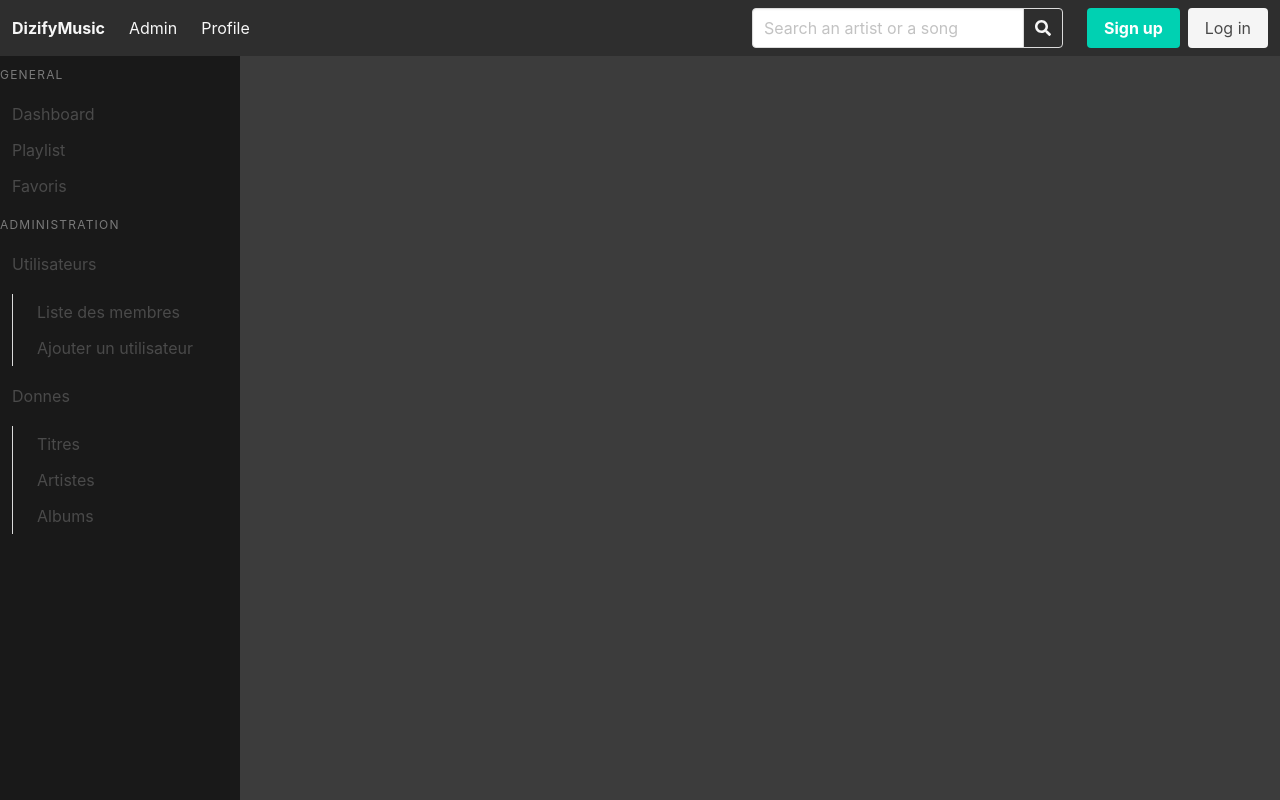
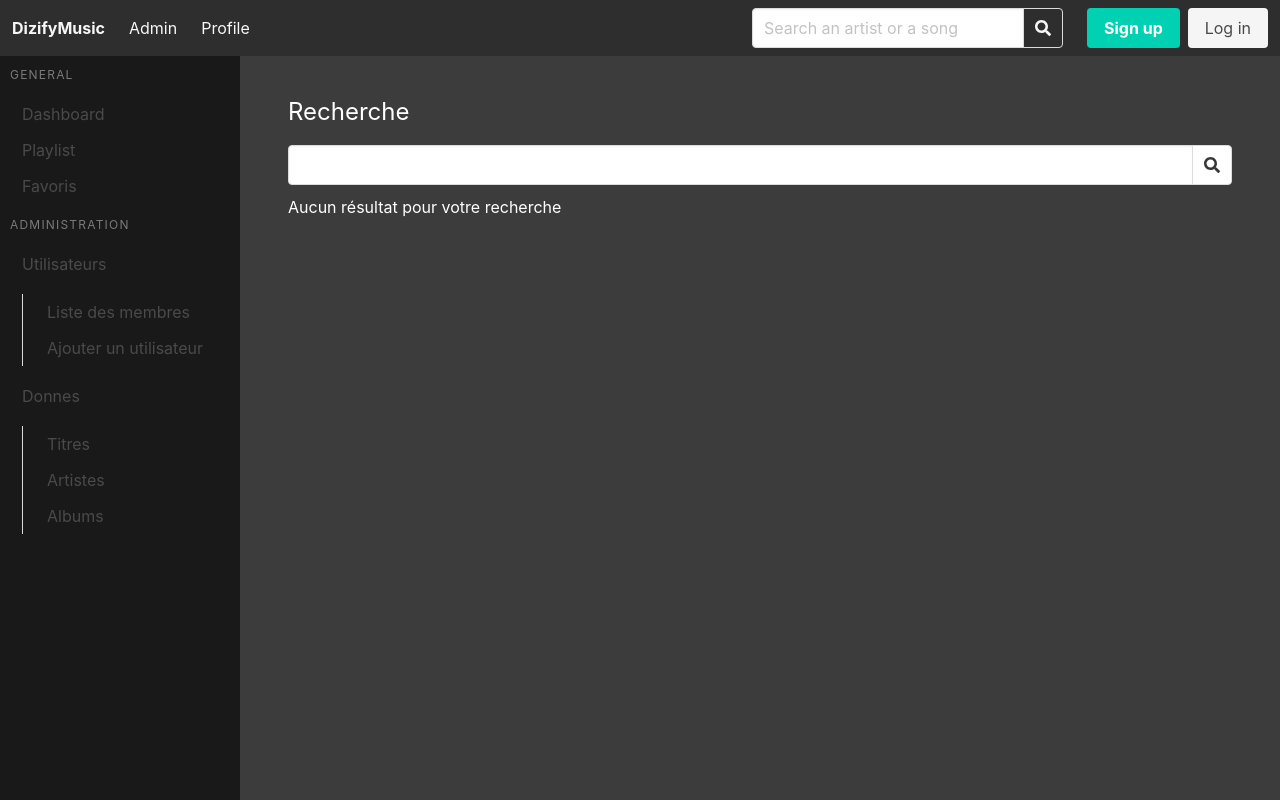
Before and after one commit to ErwannGui/dizifymusic, a React (Create React App) app: page /search in a window 1280 px wide. Built offline with nearby package versions, Linux system fonts and the light colour scheme.

Commit message:
reorganize projet sturcture & add search page

```diff
--- a/src/App.js
+++ b/src/App.js
@@ -1,16 +1,18 @@
-import logo from './logo.svg';
+// import logo from './logo.svg';
 import './App.scss';
 import './App.css';
 import Header from './header';
 import React from "react";
 import PrivateRoute from "./private-route";
-import Admin from "./admin";
+import Admin from "./pages/admin";
 import {fakeAuth} from "./fakeAuth";
-import {Route, Switch} from "react-router-dom";
-import Home from "./home";
-import Profile from "./profile";
-import ArtisteDetails from "./artiste_details";
-import AlbumDetails from "./album_details";
+import {Link, Route, Switch} from "react-router-dom";
+import Home from "./pages/home";
+import Profile from "./pages/profile";
+import Search from "./pages/search";
+
+import ArtisteDetails from "./pages/artiste_details";
+import AlbumDetails from "./pages/album_details";
 
 function App() {
     return (
@@ -21,27 +23,27 @@ function App() {
                     General
                 </p>
                 <ul className="menu-list">
-                    <li><a>Dashboard</a></li>
-                    <li><a>Playlist</a></li>
-                    <li><a>Favoris</a></li>
+                    <li><Link to="/">Dashboard</Link></li>
+                    <li><Link to="/playlist">Playlist</Link></li>
+                    <li><Link to="/favorite">Favoris</Link></li>
                 </ul>
                 <p className="menu-label">
                     Administration
                 </p>
                 <ul className="menu-list">
-                    <li><a>Utilisateurs</a></li>
+                    <li><Link to="/admin/users">Utilisateurs</Link></li>
                     <li>
                         <ul>
-                            <li><a>Liste des membres</a></li>
-                            <li><a>Ajouter un utilisateur</a></li>
+                            <li><Link to="/admin/users">Liste des membres</Link></li>
+                            <li><Link to="/admin/users#addUser">Ajouter un utilisateur</Link></li>
                         </ul>
                     </li>
-                    <li><a>Donnes</a></li>
+                    <li><Link to="/admin">Donnes</Link></li>
                     <li>
                         <ul>
-                            <li><a>Titres</a></li>
-                            <li><a>Artistes</a></li>
-                            <li><a>Albums</a></li>
+                            <li><Link to="/admin/songs">Titres</Link></li>
+                            <li><Link to="/admin/artists">Artistes</Link></li>
+                            <li><Link to="/admin/albums">Albums</Link></li>
                         </ul>
                     </li>
                 </ul>
@@ -49,6 +51,7 @@ function App() {
             <main className="section">
                 <Switch>
                     <Route path="/" exact component={Home} />
+                    <Route path="/search" component={Search} />
                     <Route path="/profile" exact component={Profile} />
                     <Route path="/album_details" exact component={AlbumDetails} />
                     <Route path="/artiste_details" exact component={ArtisteDetails} />
--- a/src/App.scss
+++ b/src/App.scss
@@ -44,7 +44,7 @@ aside.menu {
   position: fixed;
   top: 56px;
   height: calc(100% - 56px);
-  padding: 10px 0;
+  padding: 10px;
 }
 
 main {
@@ -52,7 +52,7 @@ main {
   max-width: 100%;
   /*height: 100%;*/
   right: 0;
-  top: 56px;
+  top: 46px;
   width: calc(100% - 240px);
 }
 
@@ -63,6 +63,25 @@ main {
 }
 
 //=============================================//
+//                  Search                     //
+//=============================================//
+
+.search {
+  h1 {
+    margin-bottom: 15px;
+  }
+
+  form {
+    margin: 10px auto;
+
+    .field .control:first-of-type {
+      width: 100%;
+    }
+  }
+}
+
+
+//=============================================//
 //                  Profile                    //
 //=============================================//
 
--- a/src/header.js
+++ b/src/header.js
@@ -1,6 +1,6 @@
 import React, { PureComponent } from 'react';
-import { BrowserRouter as Router, Route, Link } from 'react-router-dom';
-import Login from './login'
+import { Route, Link } from 'react-router-dom';
+import Login from './pages/login'
 
 export default class Header extends PureComponent {
     constructor(props) {
@@ -59,18 +59,20 @@ export default class Header extends PureComponent {
                         </div>
                         <div className="navbar-end">
                             <div className="navbar-item">
+                                <form action="/search">
                                     <div className="field has-addons searchbar">
                                         <div className="control">
-                                        <input className="input" type="text" placeholder="Search an artist or a song"/>
+                                            <input className="input" type="text" name="q" placeholder="Search an artist or a song"/>
                                         </div>
                                         <div className="control">
-                                        <a className="button">
+                                            <button type="submit" className="button">
                                                 <span className="icon is-small is-right">
-                                              <i className="fas fa-search"/>
+                                                  <i className="fas fa-search"></i>
                                                 </span>
-                                        </a>
+                                            </button>
                                         </div>
                                     </div>
+                                </form>
                             </div>
                             <div className="navbar-item">
                                 <div className="buttons">
--- a/src/admin.js
+++ b/src/pages/admin.js
@@ -1,5 +1,5 @@
 import React from "react";
-import Table from "./tables";
+import Table from "../components/tables";
 
 class Admin extends React.Component {
     render() {
--- a/src/login.js
+++ b/src/pages/login.js
@@ -1,11 +1,14 @@
 import React from 'react';
 import {Redirect} from 'react-router-dom';
-import {fakeAuth} from './fakeAuth'
+import {fakeAuth} from '../fakeAuth'
 
 export default class Login extends React.Component {
-    state = {
-        connected: false
-    };
+    constructor(props) {
+        super(props);
+        this.state = {
+            connected: false
+        };
+    }
 
     login = () => {
         fakeAuth.authenticate(() => {
@@ -21,7 +24,7 @@ export default class Login extends React.Component {
 
         if (connected) {
             return (
-                <Redirect to="/admin"/>
+                <Redirect to={from}/>
             )
         }
 
--- /dev/null
+++ b/src/pages/search.js
@@ -0,0 +1,54 @@
+import React from "react";
+
+class Search extends React.Component {
+    constructor(props) {
+        super(props);
+        this.state = {
+            query: null,
+        };
+
+        if (this.props.location.search) {
+            this.state.query = this.parseParam('q');
+        }
+    }
+
+    parseParam(param) {
+        let query = this.props.location.search;
+        query = query.substr(1);
+        let result = {};
+        query.split("&").forEach(function(part) {
+            let item = part.split("=");
+            result[item[0]] = decodeURIComponent(item[1]);
+        });
+        return result[param];
+    }
+
+    render() {
+        const { query } = this.state;
+
+        return (
+            <section className="search">
+                <h1 className="has-text-white is-size-4">Recherche</h1>
+                <form action="/search">
+                    <div className="field has-addons searchbar">
+                        <div className="control">
+                            <input className="input" type="text" name="q" value={query} onChange={(e) => {this.setState({query: e.target.value})}}/>
+                        </div>
+                        <div className="control">
+                            <button type="submit" className="button">
+                                <span className="icon is-small is-right">
+                                  <i className="fas fa-search"></i>
+                                </span>
+                            </button>
+                        </div>
+                    </div>
+                </form>
+                {query !== '' &&
+                    <p className="has-text-white">Aucun résultat pour votre recherche</p>
+                }
+            </section>
+        );
+    }
+}
+
+export default Search
```
Also changed, not shown: src/components/datatables.js (renamed from src/datatables.js), src/components/tables.js (renamed from src/tables.js), src/pages/album_details.js (renamed from src/album_details.js), src/pages/artiste_details.js (renamed from src/artiste_details.js), src/pages/home.js (renamed from src/home.js), src/pages/profile.js (renamed from src/profile.js). Lines whose indentation alone changed are shown as unchanged.
